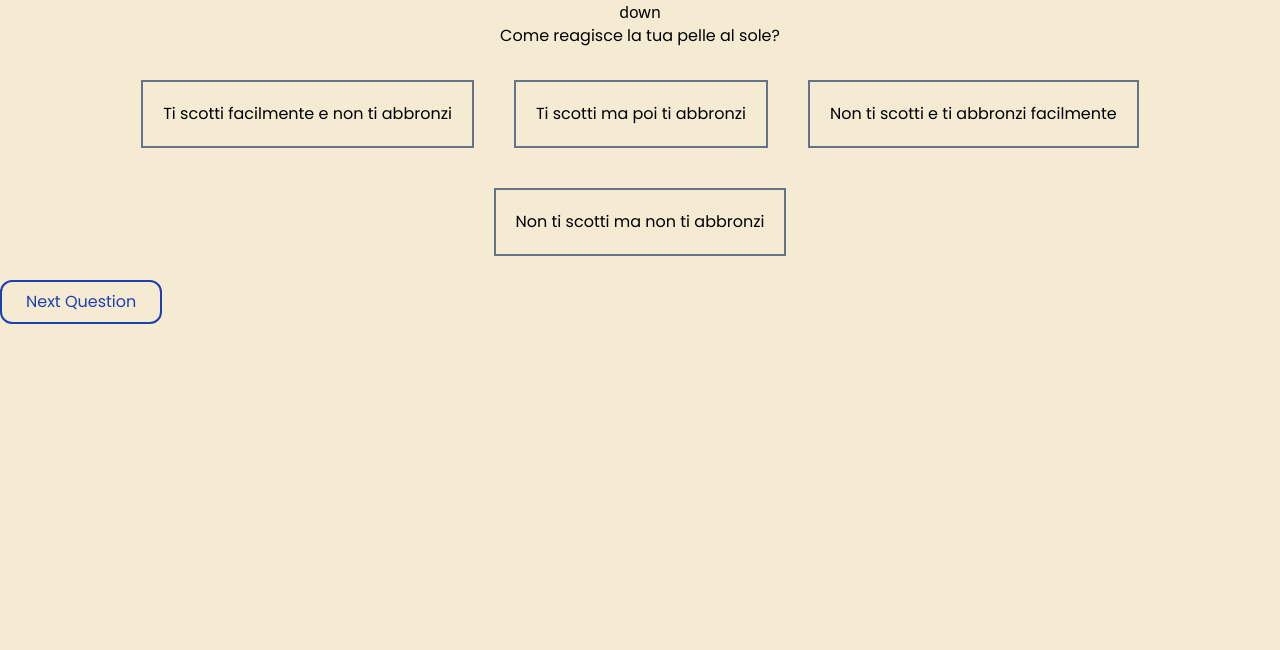
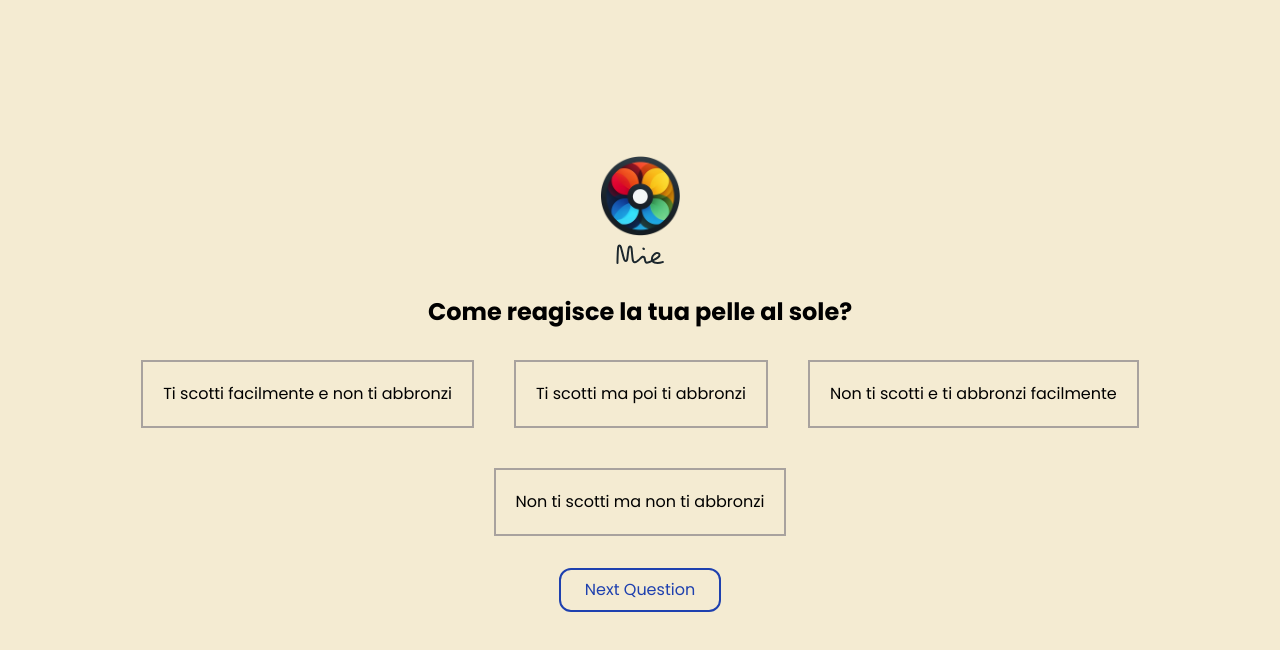
Before and after one commit to matttre3/Mie, a React (Vite) app: page /test in a window 1280 px wide. Shown: the top 650 px of the page. Built offline with nearby package versions, Linux system fonts and the light colour scheme; a web font is replaced by a local one.

Commit message:
Initing test calculation

```diff
--- a/src/assets/test.json
+++ b/src/assets/test.json
@@ -6,7 +6,8 @@
             "answers" : [
                 {
                     "text":"Ti scotti facilmente e non ti abbronzi",
-                    "image":""
+                    "image":"",
+                    "score":""
                 },
                 {
                     "text":"Ti scotti ma poi ti abbronzi",
--- a/src/components/Test.tsx
+++ b/src/components/Test.tsx
@@ -3,6 +3,7 @@ import test from "../assets/test.json";
 import { QuizData } from "../types";
 import cx from "classnames";
 import { useNavigate } from "react-router-dom";
+import Logo from "./Logo";
 
 interface TestProps {
   answers: number[];
@@ -27,24 +28,28 @@ const Test: React.FC<TestProps> = ({ answers, setAnswers }) => {
 
   return (
     <>
-      <div className="container mx-auto flex flex-col min-h-screen item">
-        <button
+      <div className="container mx-auto flex flex-col min-h-screen justify-center items-center">
+        <div className="mb-8">
+          <Logo></Logo>
+        </div>
+        { (currentQuestion !=0) && <button
           onClick={() => {
-            setCurrentQuestion(
-              (prevCurrentQuestion: number) => prevCurrentQuestion - 1
-            );
+
+              setCurrentQuestion(
+                (prevCurrentQuestion: number) => prevCurrentQuestion - 1
+              );
 
           }}
         >
           down
-        </button>
-        <p className="text-center font-poppins">{data.test[currentQuestion].question}</p>
+        </button>}
+        <p className="text-center font-poppins text-2xl font-bold">{data.test[currentQuestion].question}</p>
         <div className="flex flex-wrap gap-10 mt-8 items-stretch justify-center">
           {data.test[currentQuestion].answers.map((answer, index) => (
             <div
-              className={cx("border-2 p-5 w-auto h-auto  flex flex-col items-center justify-center", {
-                "border-red-500": answers[currentQuestion] === index,
-                "border-slate-500": answers[currentQuestion] != index,
+              className={cx("border-2 p-5 w-auto h-auto  flex flex-col items-center justify-center transition duration-150", {
+                "border-blue-800 bg-blue-100": answers[currentQuestion] === index,
+                "border-stone-400": answers[currentQuestion] != index,
               })}
               key={index}
               onClick={() => {
@@ -57,7 +62,7 @@ const Test: React.FC<TestProps> = ({ answers, setAnswers }) => {
           ))}
         </div>
         <button
-          className='font-poppins border-2 border-blue-800 text-blue-800 w-fit pl-6 pr-6 p-2 mt-6 rounded-xl hover:bg-blue-800 hover:text-white transition duration-150'
+          className='font-poppins border-2 border-blue-800 text-blue-800 w-fit pl-6 pr-6 p-2 mt-8 mb-8 rounded-xl hover:bg-blue-800 hover:text-white transition duration-300'
           onClick={() => {
             if (currentQuestion == (data.test.length - 1) ) {
               navigate("/test-result")
--- a/src/components/TestResult.tsx
+++ b/src/components/TestResult.tsx
@@ -1,10 +1,36 @@
-import React from 'react'
+import React, { useState } from 'react'
 
 interface TestResultProps {
   answers: number[]
 }
 
 const TestResult = ({answers}:TestResultProps) => {
+
+  const testValues = {
+    spring: 0,
+    summer: 0,
+    autumn: 0,
+    winter: 0
+  }
+
+  const questionLenght = [4,3,4,18,13,11]
+
+  answers.forEach((item, index) => {
+    let quarterSize = questionLenght[index]/4
+    console.log(quarterSize)
+    if (item+1 > 0 && item+1 <= quarterSize) {
+      testValues.summer++;
+    } else if (item+1 > quarterSize && item+1 <= 2 * quarterSize) {
+      testValues.spring++;
+    } else if (item+1 > 2 * quarterSize && item+1 <= 3 * quarterSize) {
+      testValues.autumn++;
+    } else {
+      testValues.winter++;
+    }
+  })
+
+  console.log(testValues)
+
   return (
     <div>{answers}</div>
   )
```
